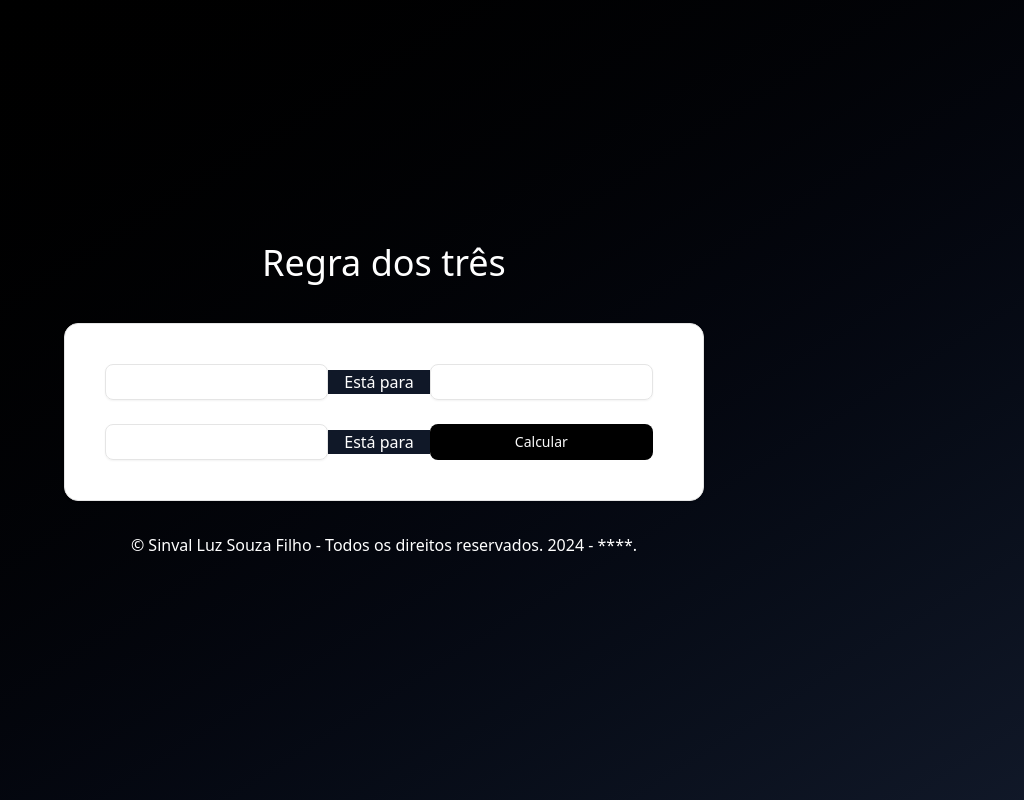
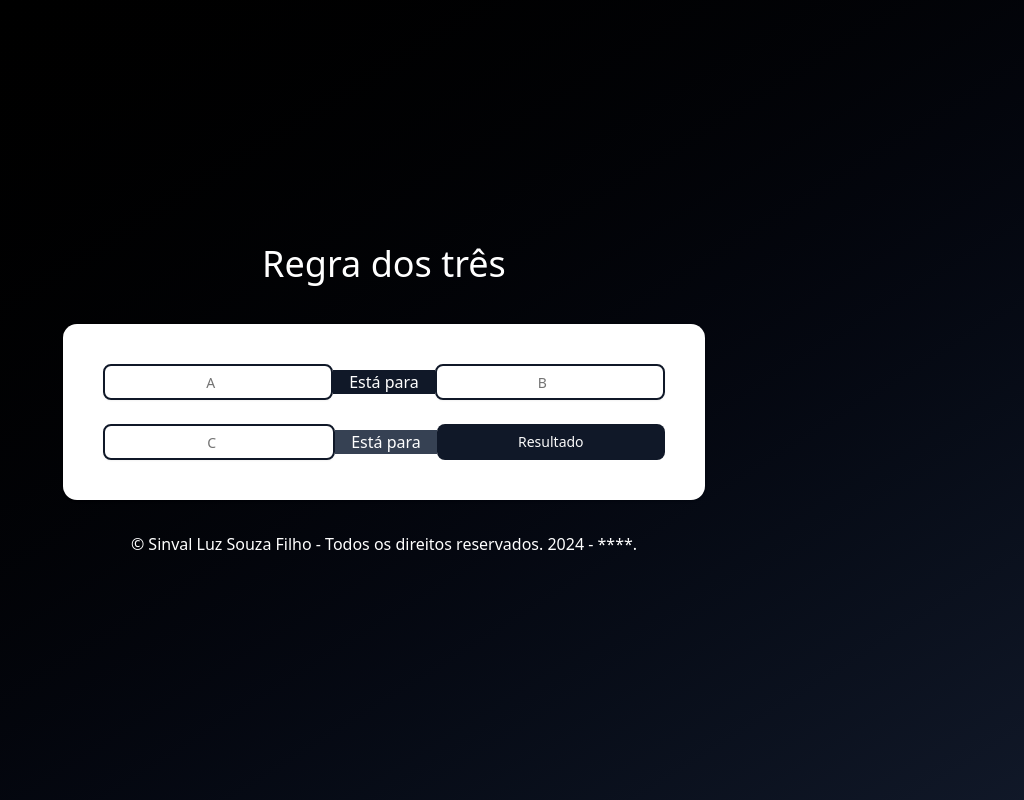
Before and after one commit to Sinvalluz/Regra-de-3, a Next.js app: page / in a window 1280 px wide. Shown: the whole page, without its empty margins (256-1280 px from the left). Built offline with nearby package versions, Linux system fonts and the light colour scheme.

Commit message:
feat: implement CardRule component for calculation and clipboard functionality

```diff
--- /dev/null
+++ b/src/components/CardRule/index.tsx
@@ -0,0 +1,84 @@
+'use client';
+
+import { useEffect, useState } from 'react';
+import { Button } from '../ui/button';
+import { Card } from '../ui/card';
+import { Input } from '../ui/input';
+
+export default function CardRule() {
+	const [inputA, setInputA] = useState<string>('');
+	const [inputB, setInputB] = useState<string>('');
+	const [inputC, setInputC] = useState<string>('');
+	const [result, setResult] = useState<string>('Resultado');
+	const [isHovered, setIsHovered] = useState<boolean>(false);
+
+	const copyTextButton = async () => {
+		if (result !== 'Resultado') {
+			try {
+				await navigator.clipboard.writeText(result);
+				setResult('Copiado!');
+				setTimeout(() => {
+					setResult(((Number(inputB) * Number(inputC)) / Number(inputA)).toFixed(2));
+				}, 1000);
+			} catch (err) {
+				console.error('Falha ao copiar texto: ', err);
+				setResult('Erro ao Copiar!');
+				setTimeout(() => {
+					setResult('Resultado');
+				}, 2000);
+			}
+		}
+	};
+
+	useEffect(() => {
+		if (!inputA || !inputB || !inputC) {
+			setResult('Resultado');
+		} else {
+			setResult(((Number(inputB) * Number(inputC)) / Number(inputA)).toFixed(2));
+		}
+	}, [inputA, inputB, inputC]);
+	return (
+		<Card className='bg-white border-none p-4 w-11/12 sm:p-10 sm:w-full'>
+			<div className='flex items-center'>
+				<Input
+					type='number'
+					className='flex-1 text-center border-2 border-gray-900 focus-visible:border-gray-500'
+					placeholder='A'
+					onChange={(e) => setInputA(e.target.value)}
+					value={inputA}
+				/>
+
+				<div className='whitespace-nowrap bg-gray-900 text-white px-4'>Está para</div>
+
+				<Input
+					type='number'
+					className='flex-1 text-center border-2 border-gray-900'
+					placeholder='B'
+					onChange={(e) => setInputB(e.target.value)}
+					value={inputB}
+				/>
+			</div>
+
+			<div className='flex items-center'>
+				<Input
+					type='number'
+					className='flex-1 text-center border-2 border-gray-900'
+					placeholder='C'
+					onChange={(e) => setInputC(e.target.value)}
+					value={inputC}
+				/>
+
+				<div className='whitespace-nowrap bg-gray-700 text-white px-4'>Está para</div>
+
+				<Button
+					className='flex-1 w-full h-9 bg-gray-900 py-1 px-3 cursor-pointer box-border overflow-hidden  hover:bg-gray-700'
+					onClick={copyTextButton}
+					onMouseEnter={() => setIsHovered(true)}
+					onMouseLeave={() => setIsHovered(false)}>
+					{isHovered && result !== null ? 'Copiar' : result === null ? 'Resultado' : result}
+					{''}
+				</Button>
+			</div>
+		</Card>
+	);
+}
--- a/src/components/Main/index.tsx
+++ b/src/components/Main/index.tsx
@@ -1,31 +1,9 @@
-import { Button } from '../ui/button';
-import { Card } from '../ui/card';
-import { Input } from '../ui/input';
+import CardRule from '../CardRule';
 
 export default function Main() {
 	return (
-		<Card className='p-10'>
-			<div className='flex items-center'>
-				<Input
-					type='number'
-					className='w-2/5'
-				/>
-				<div className='whitespace-nowrap bg-gray-900 text-white px-4'>Está para</div>
-				<Input
-					type='number'
-					className='w-2/5'
-				/>
-			</div>
-
-			<div className='flex items-center'>
-				<Input
-					type='number'
-					className='w-2/5'
-				/>
-				<div className='whitespace-nowrap bg-gray-900 text-white px-4'>Está para</div>
-
-				<Button className='w-2/5 h-9 bg-black py-1 px-3 cursor-pointer'>Calcular</Button>
-			</div>
-		</Card>
+		<main className='flex items-center justify-center'>
+			<CardRule />
+		</main>
 	);
 }
```
Also changed, not shown: src/components/ui/input.tsx (+10 -10 lines).
